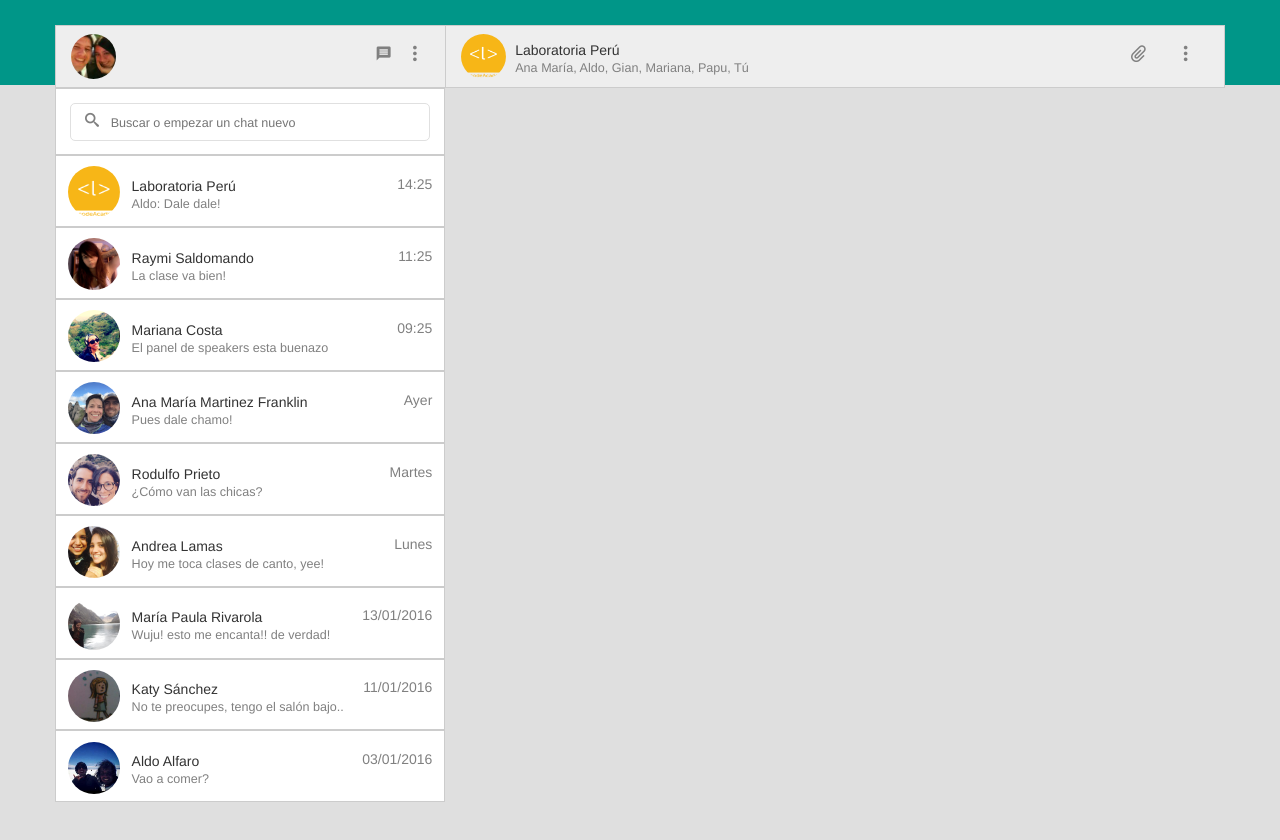
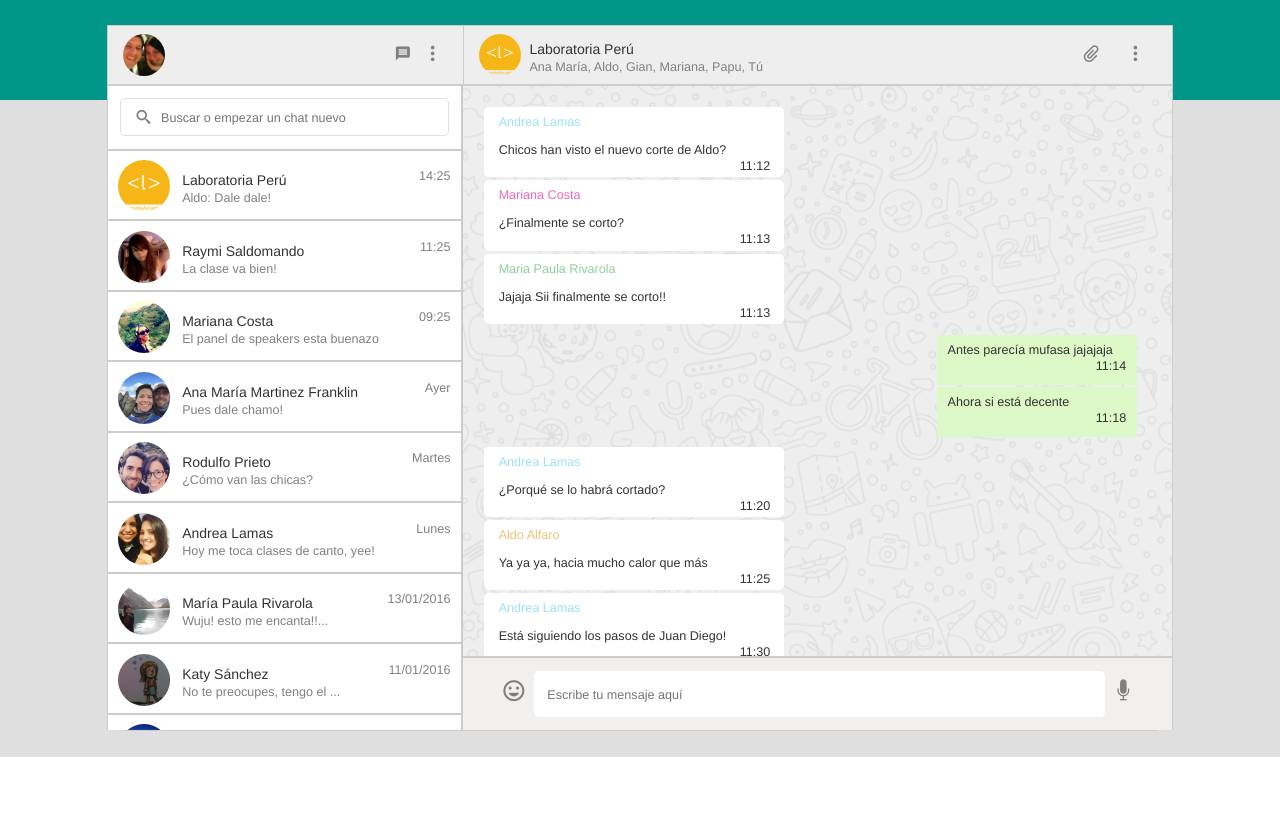
Before and after one commit to rpsolange/Whatsapp, a plain HTML site: page index.html in a window 1280 px wide. After the commit the page ends 800 px from the top, so only its background shows below. Drawn offline with Linux system fonts and the light colour scheme; files whose address does not match are found by name.

Commit message:
terminado

```diff
--- a/css/main.css
+++ b/css/main.css
@@ -1,28 +1,30 @@
 *{
 	text-decoration: none;
-	list-style-type: none;
 }
 section{
 	background-color: #DFDFDF;
+	padding: 0% 5% 4%;
 }
 header{
 	background-color: #009688;
 	width: 100%;
-	height: 85px;
+	height: 100px;
+	position: fixed;
 }
-
 /* -- Header Chat - Section -- */
 .chat{
 	position: relative;
-	bottom: 60px;
+	top: 25px;
+	width: 90%;
+	border-bottom: 1px solid #CCCCCC;
 }
 .chat .row:first-child{
 	background-color: #EEEEEE;
 	border: 1px solid #CCCCCC;
 }
 .caja img{
-	width: 45px;
-	height: 45px;
+	width: 42px;
+	height: 42px;
 	border-radius: 50%;
 	margin-top: 8px;
 	margin-bottom: 8px;
@@ -52,7 +54,7 @@ header{
 	margin: 0 ;
 }
 
-/*Chat*/
+/* -- Contactos -- */
 input::-webkit-input-placeholder {
 	font-size: 0.9em;
 }
@@ -80,7 +82,11 @@ input:-ms-input-placeholder {
 	color: gray;
 }
 .relleno{
-	padding: 0 !important;
+	padding: 0;
+}
+.desplazar{
+	height: 580px;
+	overflow: auto;
 }
 .friend{
 	background-color: white;
@@ -101,6 +107,7 @@ input:-ms-input-placeholder {
 	position: relative;
 	top: 10px;
 	color: gray;
+	font-size: 0.9em;
 }
 .texto p:last-child{
 	color: gray;
@@ -110,3 +117,72 @@ input:-ms-input-placeholder {
 	position: relative;
 	top: 12px;
 }
+
+/* -- Chat -- */
+.fondo{
+	background-repeat: no-repeat;
+	background-size: cover;
+	background-image: url("../image/chat-panel-bg.png");
+}
+.white{
+	background-color: white;
+	border-radius: 5px;
+	padding: 1% 2%;
+	width: 300px;
+	font-size: 0.9em;
+	margin-left: 3%;
+	margin-bottom: 3px;
+}
+.fondo .white:first-child{
+	margin-top: 3%;
+}
+.hour{
+	float: right;
+	position: relative;
+	bottom: 12px;
+}
+.hour p, .green p{
+	margin: 0;
+}
+.padre{
+	width: 100%;
+	height: 60px;
+}
+.green{
+	background-color: #DCF8C6;
+	padding: 1% 1.5%;
+	font-size: 0.9em;
+	width: 200px;
+	margin-right: 5%;
+	float: right;
+	clear: both;
+}
+.green p:nth-child(2){
+	float: right;
+	position: relative;
+	bottom: 2px;
+}
+.mensaje{
+	padding: 13px 30px;
+	background-color: #F2F0EE;
+	border: 1px solid #CCCCCC;
+	border-bottom: none;
+	display: flex;
+}
+.mensaje input{
+	padding: 2%;
+	width: 100%;
+	border-radius: 5px;
+	border: none;
+}
+.scroll{
+	height: 572px;
+	overflow: auto;
+}
+.icon-mic, .icon-insert_emoticon{
+	font-size: 1.5em;
+	color: gray;
+	margin: 8px;
+}
+.icon-insert_emoticon{
+	font-size: 1.8em;
--- a/index.html
+++ b/index.html
@@ -9,12 +9,12 @@
 	  	<link rel="stylesheet" href="https://fonts.googleapis.com/css?family=Open+Sans:400,600%7CRoboto:300,400,500" media="all">
 
 	  	<!-- Vincula los CSS que faltan -->
-
+		<link rel="stylesheet" type="text/css" href="css/bootstrap.min.css">
 	  	<link rel="stylesheet" type="text/css" href="css/font-awesome.min.css">
 	  	<link rel="stylesheet" type="text/css" href="css/icomoon.css">
 	  	<link rel="stylesheet" type="text/css" href="css/queries.css">
 	  	<link rel="stylesheet" type="text/css" href="css/main.css">
-	  	<link rel="stylesheet" type="text/css" href="css/bootstrap.min.css">
+
 
 	</head>
 
@@ -29,10 +29,10 @@
 				<div class="row">
 					<div class="col-md-4 caja">
 						<img src="image/gian.jpg" class="foto">
-						<a href="#">
+						<a href="#" title="Menú">
 							<i class="icon-dots-three-vertical"></i>
 						</a>
-						<a href="#">
+						<a href="#" title="Nuevo Mensaje">
 							<i class="icon-message"></i>
 						</a>
 					</div>
@@ -42,10 +42,10 @@
 							<p>Laboratoria Perú</p>
 							<p>Ana María, Aldo, Gian, Mariana, Papu, Tú</p>
 						</div>
-						<a href="#">
+						<a href="#" title="Menú">
 							<i class="icon-dots-three-vertical"></i>
 						</a>
-						<a href="#">
+						<a href="#" title="Adjuntar">
 							<i class="icon-attachment"></i>
 						</a>
 					</div>
@@ -57,7 +57,7 @@
 							<i class="icon-search"></i>
 							<input type="text" placeholder="Buscar o empezar un chat nuevo">
 						</div>
-
+						<div class="desplazar">
 							<div class="friend">
 								<img src="image/logocodeacademy.png">
 								<div class="texto">
@@ -128,7 +128,7 @@
 								<img src="image/mariapaula.jpg">
 								<div class="texto">
 									<p>María Paula Rivarola</p>
-								<p>Wuju! esto me encanta!! de verdad!</p>
+									<p>Wuju! esto me encanta!!...</p>
 								</div>
 								<div class="hora">
 									<p>13/01/2016</p>
@@ -139,7 +139,7 @@
 								<img src="image/katy.jpg">
 								<div class="texto">
 									<p>Katy Sánchez</p>
-								<p>No te preocupes, tengo el salón bajo..</p>
+									<p>No te preocupes, tengo el ...</p>
 								</div>
 								<div class="hora">
 									<p>11/01/2016</p>
@@ -157,9 +157,109 @@
 								</div>
 							</div>
 						</div>
+					</div>
 
 					<div class="col-md-8">
+						<div class="row relleno fondo scroll">
+							<div class="white">
+								<p>
+									<font color="#9CE1F4">Andrea Lamas
+									</font>
+								</p>
+								<p>Chicos han visto el nuevo corte de Aldo?</p>
+								<div class="hour">
+									<p>11:12</p>
+								</div>
+							</div>
 
+							<div class="white">
+								<p>
+									<font color="#EA6AB9">Mariana Costa
+									</font>
+								</p>
+								<p>¿Finalmente se corto?</p>
+								<div class="hour">
+									<p>11:13</p>
+								</div>
+							</div>
+
+							<div class="white">
+								<p>
+									<font color="#8ED09B">Maria Paula Rivarola
+									</font>
+								</p>
+								<p>Jajaja Sii finalmente se corto!!</p>
+								<div class="hour">
+									<p>11:13</p>
+								</div>
+							</div>
+
+							<div class="padre">
+								<div class="green">
+									<p>Antes parecía mufasa jajajaja</p>
+									<p>11:14</p>
+								</div>
+							</div>
+
+							<div class="padre">
+								<div class="green">
+									<p>Ahora si está decente</p>
+									<p>11:18</p>
+								</div>
+							</div>
+
+							<div class="white">
+								<p>
+									<font color="#9CE1F4">Andrea Lamas
+									</font>
+								</p>
+								<p>¿Porqué se lo habrá cortado?</p>
+								<div class="hour">
+									<p>11:20</p>
+								</div>
+							</div>
+
+							<div class="white">
+								<p>
+									<font color="#E8C67A">Aldo Alfaro
+									</font>
+								</p>
+								<p>Ya ya ya, hacia mucho calor que más</p>
+								<div class="hour">
+									<p>11:25</p>
+								</div>
+							</div>
+
+							<div class="white">
+								<p>
+									<font color="#9CE1F4">Andrea Lamas
+									</font>
+								</p>
+								<p>Está siguiendo los pasos de Juan Diego!</p>
+								<div class="hour">
+									<p>11:30</p>
+								</div>
+							</div>
+
+							<div class="white">
+								<p>
+									<font color="#8ED09B">Maria Paula Rivarola
+									</font>
+								</p>
+								<p>Nunca!!! Juan Diego es único</p>
+								<div class="hour">
+									<p>11:31</p>
+								</div>
+							</div>
+
+						</div>
+						<div class="row relleno">
+							<div class="mensaje">
+								<i class="icon-insert_emoticon"></i>
+								<input type="text" placeholder="Escribe tu mensaje aquí">
+								<i class="icon-mic"></i>
+							</div>
+						</div>
 					</div>
 				</div>
 			</div>
```
Lines whose indentation alone changed are shown as unchanged.
